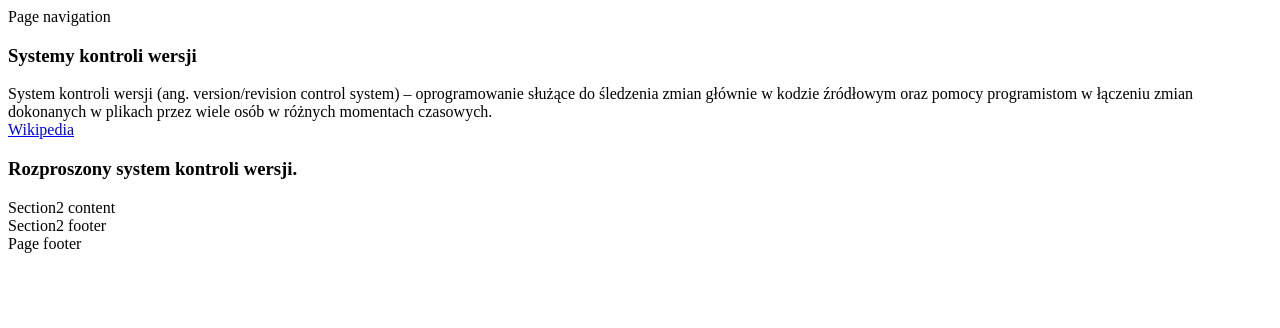
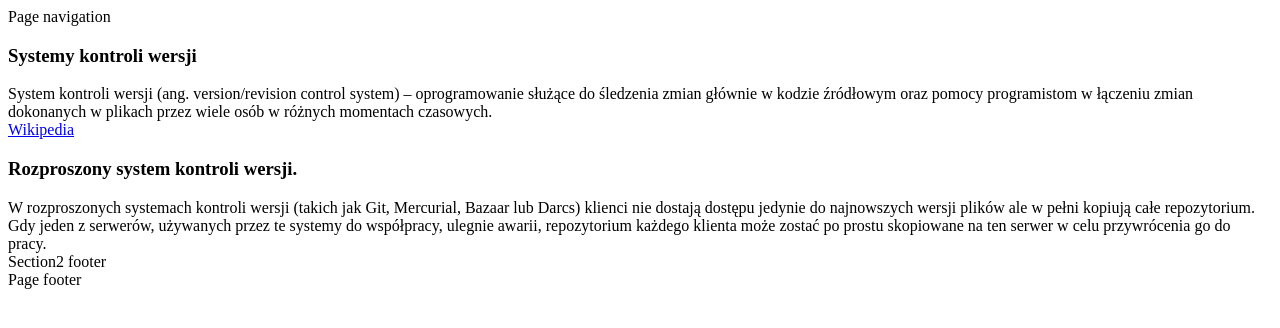
Before and after one commit to kaminskaarleta/iislabpio_180195, a plain HTML site: page index.html in a window 1280 px wide. Drawn offline with Linux system fonts and the light colour scheme.

Commit message:
Edytowano zawartosc sekcji 2.

```diff
--- a/index.html
+++ b/index.html
@@ -22,8 +22,7 @@
 	    		<h3 class="panel-title">Rozproszony system kontroli wersji.</h3>
 	  		</div>
 	  		<div class="panel-body">
-		    	Section2 content
-		  	</div>
+				W rozproszonych systemach kontroli wersji (takich jak Git, Mercurial, Bazaar lub Darcs) klienci nie dostają dostępu jedynie do najnowszych wersji plików ale w pełni kopiują całe repozytorium. Gdy jeden z serwerów, używanych przez te systemy do współpracy, ulegnie awarii, repozytorium każdego klienta może zostać po prostu skopiowane na ten serwer w celu przywrócenia go do pracy.		  	</div>
 			<footer class="panel-footer">
 				Section2 footer
 			</footer>
```
